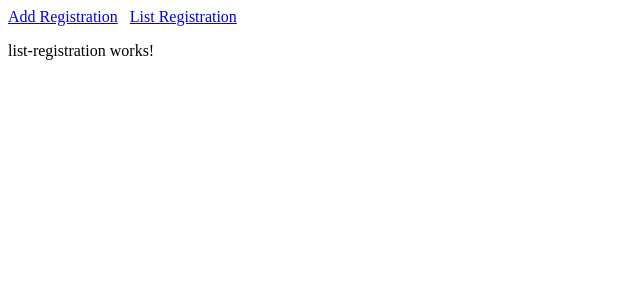
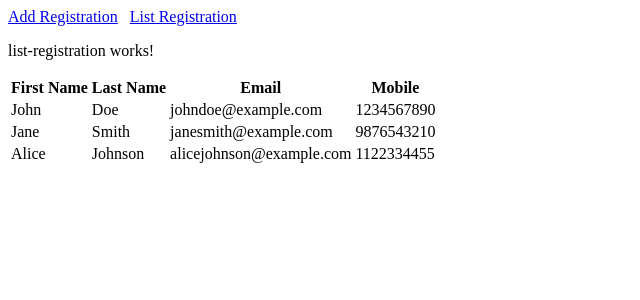
Before and after one commit to ujjwalmaity/first-angular-app, an Angular app: page /list-registration in a window 1280 px wide. Shown: the top 300 px of the page, without its empty margins (0-640 px from the left). Built offline with nearby package versions, Linux system fonts and the light colour scheme.

Commit message:
Design list-registration

```diff
--- a/src/app/component/list-registration/list-registration.component.html
+++ b/src/app/component/list-registration/list-registration.component.html
@@ -1,3 +1,18 @@
 <app-nav-bar></app-nav-bar>
 
 <p>list-registration works!</p>
+
+<table>
+    <tr>
+        <th>First Name</th>
+        <th>Last Name</th>
+        <th>Email</th>
+        <th>Mobile</th>
+    </tr>
+    <tr *ngFor="let registration of registrations">
+        <td>{{registration.firstName}}</td>
+        <td>{{registration.lastName}}</td>
+        <td>{{registration.email}}</td>
+        <td>{{registration.mobile}}</td>
+    </tr>
+</table>
--- a/src/app/component/list-registration/list-registration.component.ts
+++ b/src/app/component/list-registration/list-registration.component.ts
@@ -1,13 +1,40 @@
-import { Component } from '@angular/core';
+import { Component, OnInit } from '@angular/core';
 import { NavBarComponent } from '../nav-bar/nav-bar.component';
+import { Registration } from '../../model/registration';
+import { NgFor } from '@angular/common';
 
 @Component({
   selector: 'app-list-registration',
   standalone: true,
-  imports: [NavBarComponent],
+  imports: [NavBarComponent, NgFor],
   templateUrl: './list-registration.component.html',
   styleUrl: './list-registration.component.css'
 })
-export class ListRegistrationComponent {
+
+export class ListRegistrationComponent implements OnInit {
+  registrations!: Registration[];
+
+  ngOnInit(): void {
+    this.registrations = [
+      {
+        firstName: "John",
+        lastName: "Doe",
+        email: "johndoe@example.com",
+        mobile: 1234567890
+      },
+      {
+        firstName: "Jane",
+        lastName: "Smith",
+        email: "janesmith@example.com",
+        mobile: 9876543210
+      },
+      {
+        firstName: "Alice",
+        lastName: "Johnson",
+        email: "alicejohnson@example.com",
+        mobile: 1122334455
+      }
+    ];
+  }
 
 }
--- /dev/null
+++ b/src/app/model/registration.ts
@@ -0,0 +1,6 @@
+export class Registration {
+    firstName!: string;
+    lastName!: string;
+    email!: string;
+    mobile!: number;
+}
```
Also changed, not shown: 1 other file (tests, documents, lock files or other folders).
